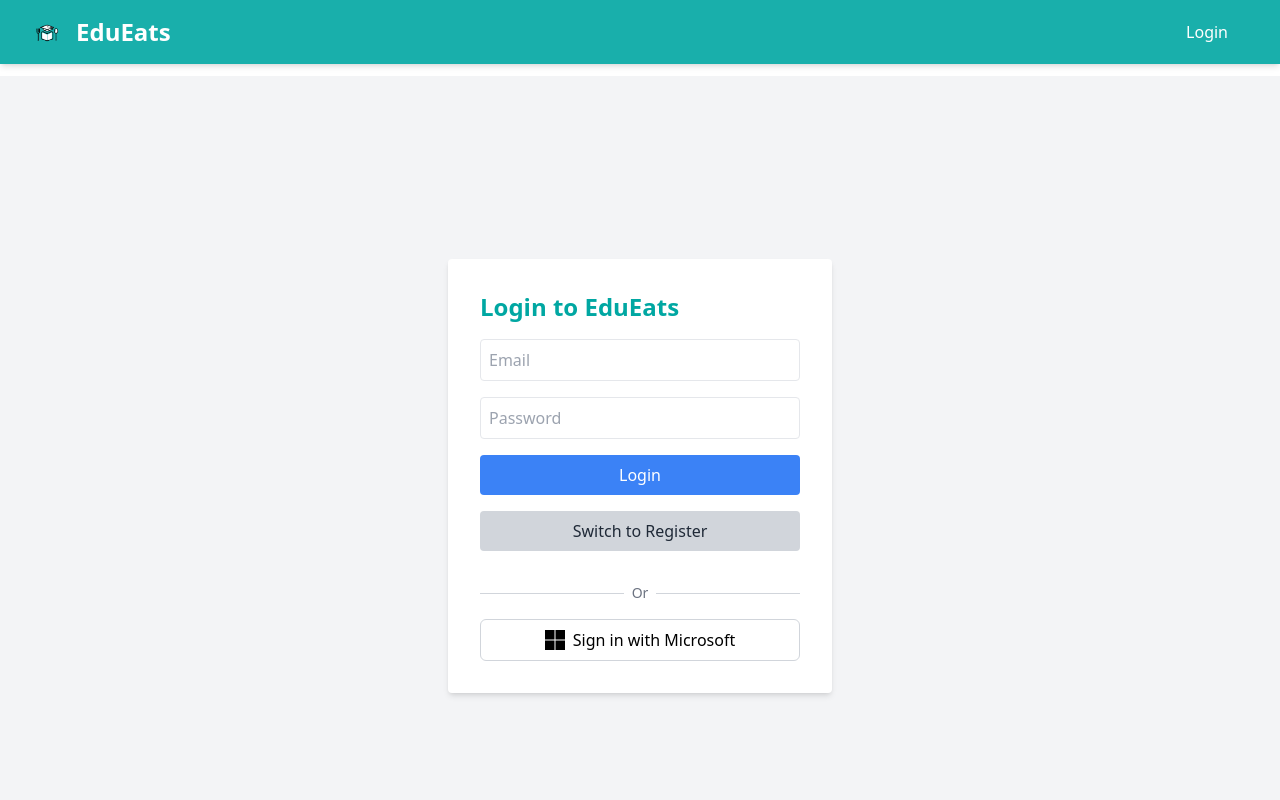
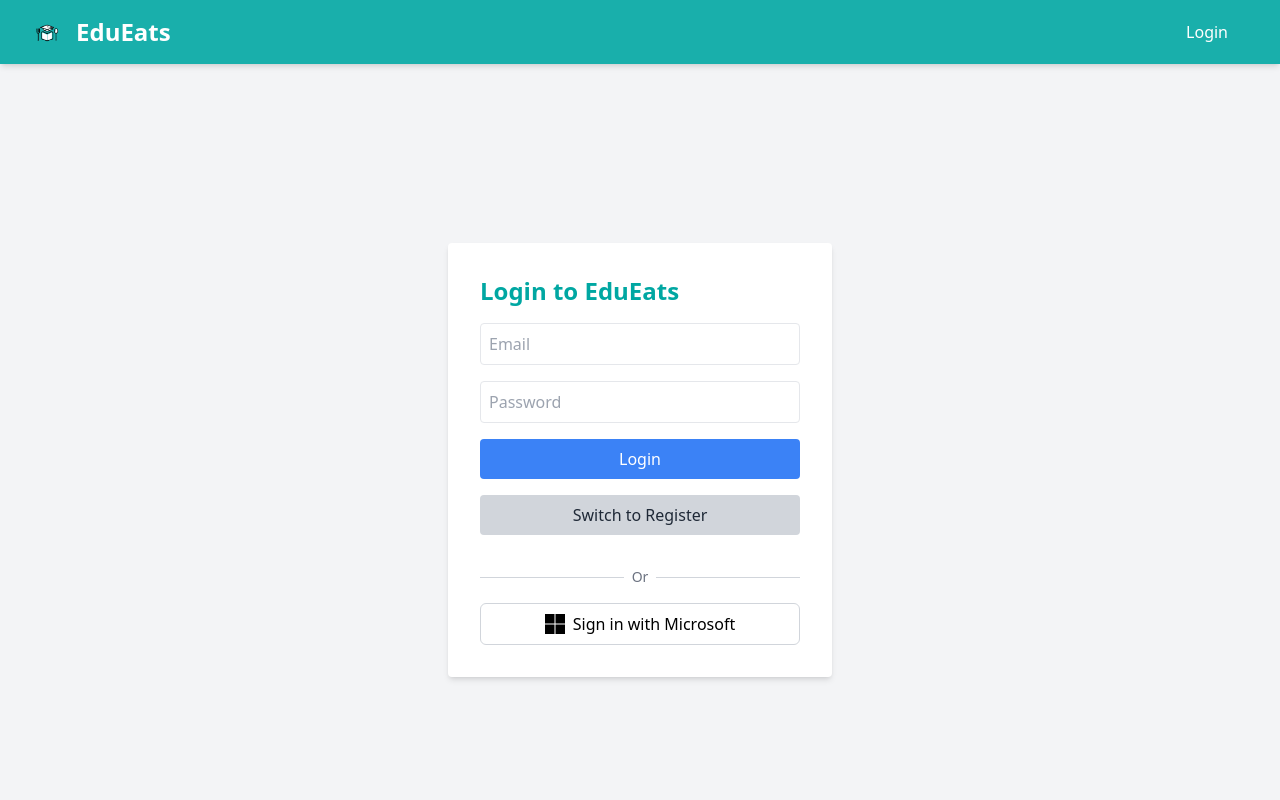
Before and after one commit to edueats-developing/PyxisStudios, a Next.js app: page /login in a window 1280 px wide. Shown: the top 800 px of the page. Built offline with nearby package versions, Linux system fonts and the light colour scheme; no server answers.

Commit message:
Fixed white bar issue at the top of pages

```diff
--- a/src/app/layout.tsx
+++ b/src/app/layout.tsx
@@ -244,7 +244,7 @@
 
           {/* Main Content */}
           <div className="min-h-screen flex flex-col">
-            <main className={`${!isLandingPage && (profile?.role === 'admin' || profile?.role === 'customer') ? 'ml-64' : ''} ${!isLandingPage ? 'pt-[calc(3.75rem+1rem)]' : 'pt-4'} flex-grow`}>
+            <main className={`${!isLandingPage && (profile?.role === 'admin' || profile?.role === 'customer') ? 'ml-64' : ''} ${!isLandingPage ? 'pt-[3.75rem]' : 'pt-4'} flex-grow`}>
               {children}
               {!isLandingPage && <Footer />}
             </main>
```
